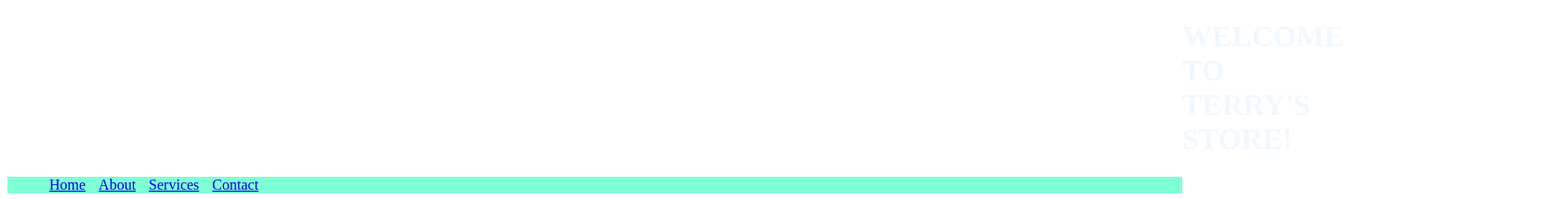
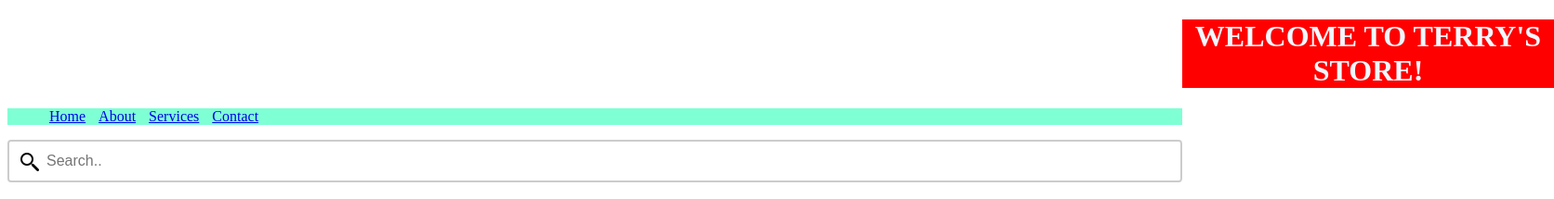
Before and after one commit to osazeeterry59-tech/my-website, a plain HTML site: page index.html in a window 1280 px wide. Shown: the top 215 px of the page at 93% size, 1672 px wide, since content can reach past the window. Drawn offline with Linux system fonts and the light colour scheme.

Commit message:
my changes

```diff
--- a/index.html
+++ b/index.html
@@ -10,7 +10,7 @@
 </head>
 <body>
     <header id="main-header">
-    <h1>WELCOME TO TERRY'S STORE!</h1>
+    <h1 id="box">WELCOME TO TERRY'S STORE!</h1>
     </header>
     <nav id="navbar">
         <div class="container">
--- a/style.css
+++ b/style.css
@@ -1,4 +1,6 @@
-#main-header{
+#box{
+  width: 400px;
+  height: inherit;
     background-color: red;
     color: aliceblue;
     text-align: center;
```
